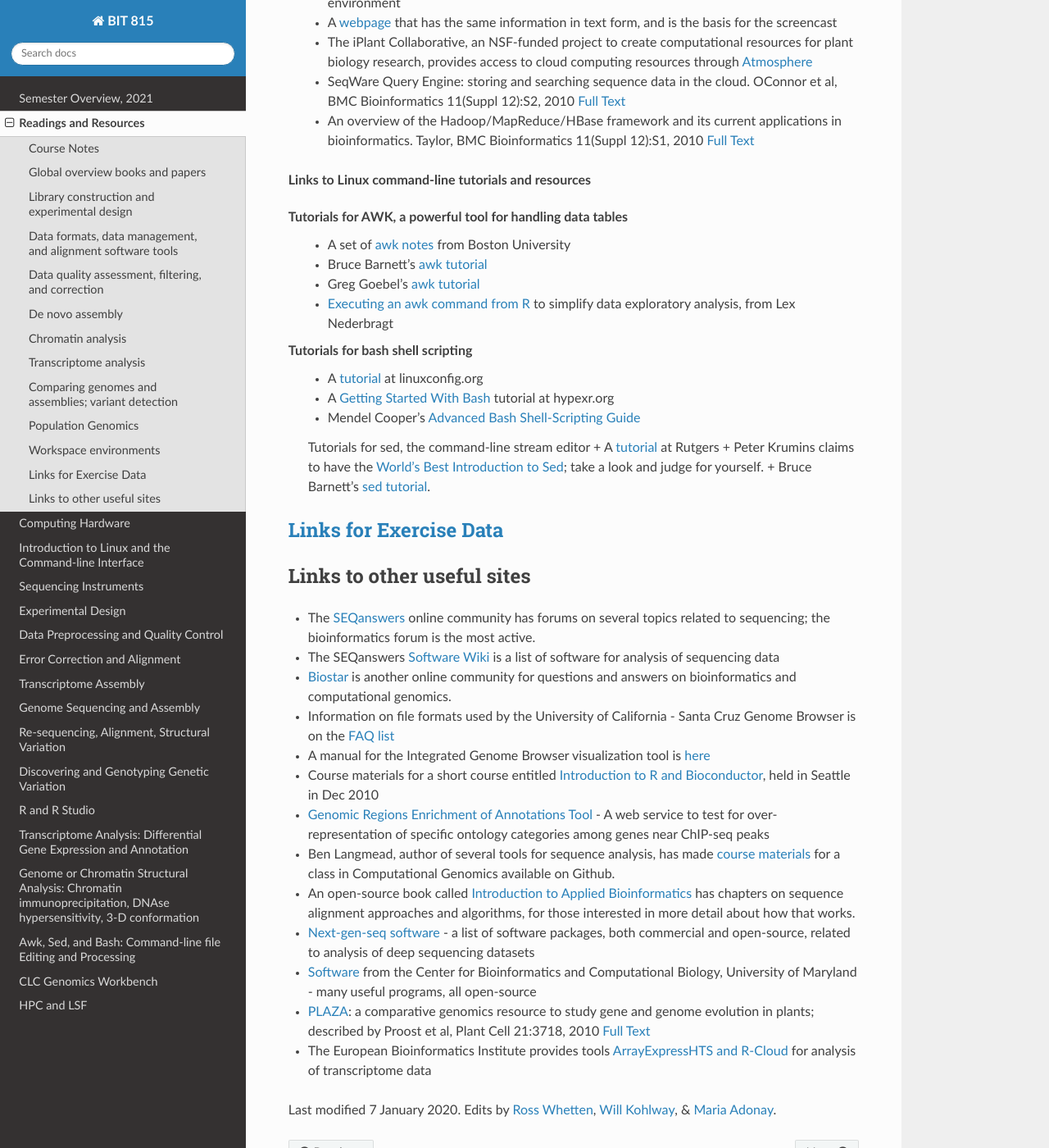
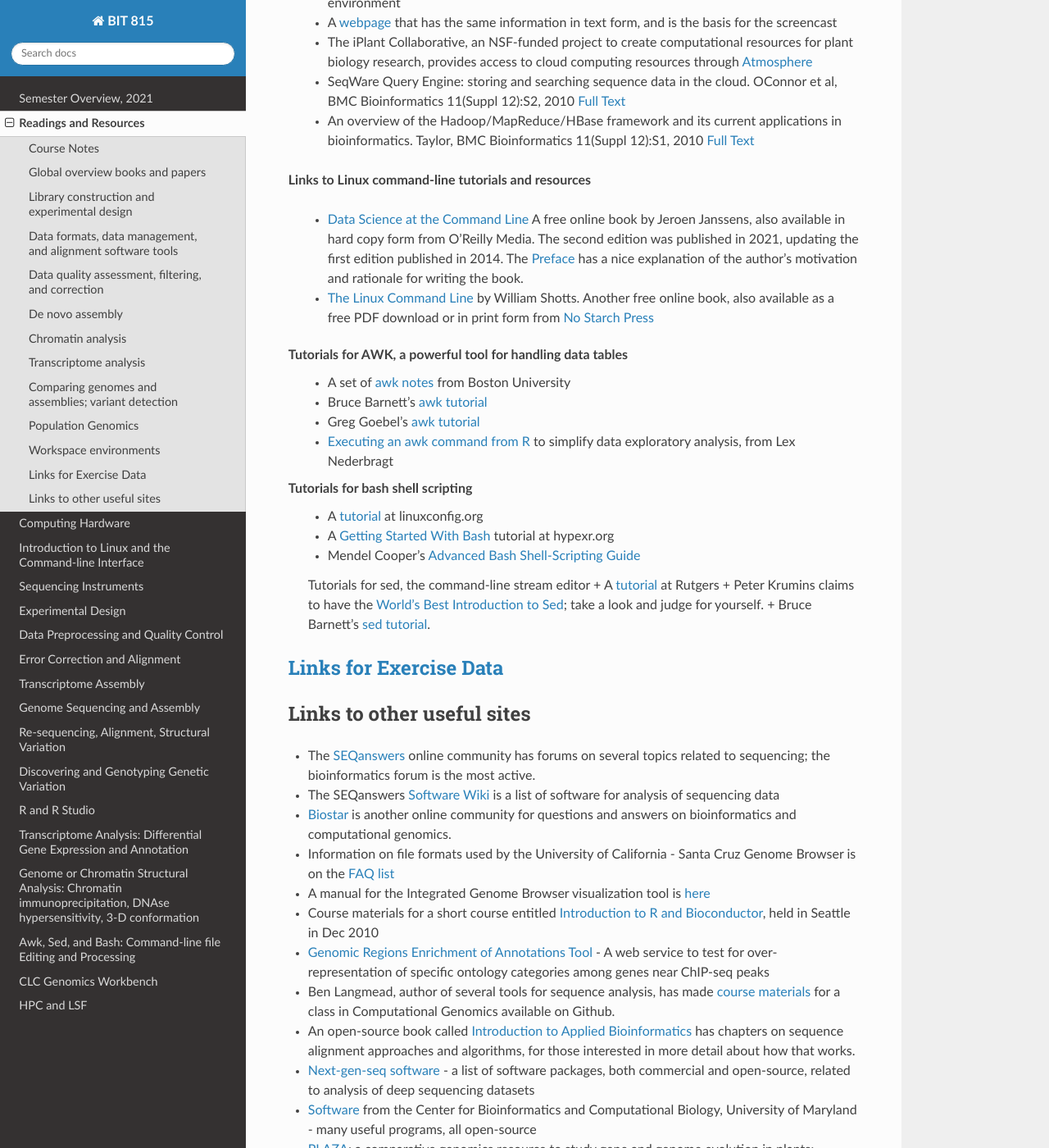
Before and after one commit to rwhetten/DeepSeqAnalysis, a Sphinx documentation site: the page built from docs/source/readings.rst, in a window 1280 px wide and 1400 px high, scrolled down 8048 px. Shown: the whole window at 82% size. Built offline with Sphinx 7.4.7 and the Read the Docs theme 2.0.0, drawn with Linux system fonts in a browser that asks for light colours; some of the changed text lies outside the part shown.

Commit message:
Update readings.rst
Add links to Data Science at the Command Line and The Linux Command Line online books.

```diff
--- a/docs/source/readings.rst
+++ b/docs/source/readings.rst
@@ -204,6 +204,9 @@ Cloud computing resources
 
 **Links to Linux command-line tutorials and resources**
 
+ + `Data Science at the Command Line <https://datascienceatthecommandline.com/2e/>`_ A free online book by Jeroen Janssens, also available in hard copy form from O'Reilly Media. The second edition was published in 2021, updating the first edition published in 2014. The `Preface <https://datascienceatthecommandline.com/2e/preface.html>`_ has a nice explanation of the author's motivation and rationale for writing the book.
+ + `The Linux Command Line <http://linuxcommand.org/index.php>`_ by William Shotts. Another free online book, also available as a free PDF download or in print form from `No Starch Press <https://nostarch.com/tlcl2>`_
+
 Tutorials for AWK, a powerful tool for handling data tables
   + A set of `awk notes <http://people.bu.edu/scottm/AWK.NOTES>`_ from Boston University
   + Bruce Barnett's `awk tutorial <http://www.grymoire.com/Unix/Awk.html>`_
@@ -241,5 +244,5 @@ Links to other useful sites
 + The European Bioinformatics Institute provides tools `ArrayExpressHTS and R-Cloud <http://www.ebi.ac.uk/Tools/rcloud/>`_ for analysis of transcriptome data
 
 
-Last modified 7 January 2020.
+Last modified 4 December 2021.
 Edits by `Ross Whetten <https://github.com/rwhetten>`_, `Will Kohlway <https://github.com/wkohlway>`_, & `Maria Adonay <https://github.com/amalgamaria>`_.
```
